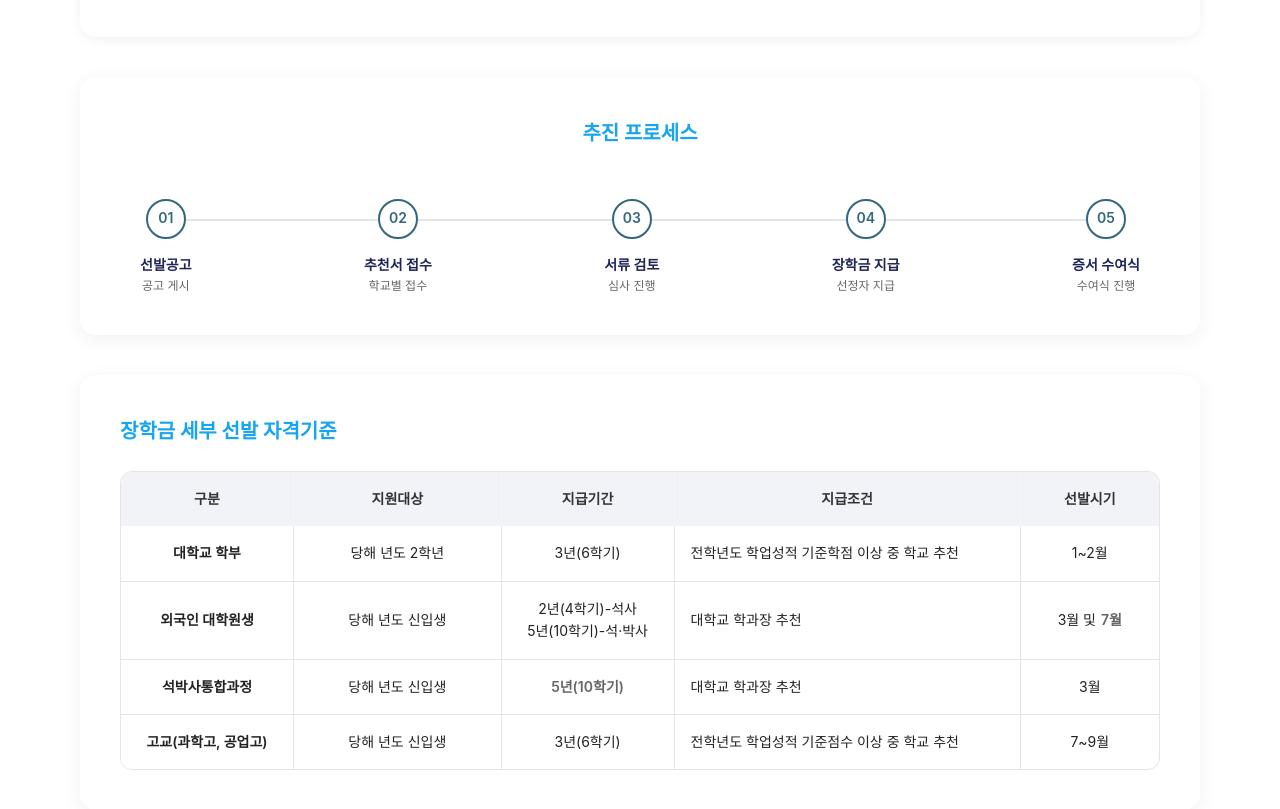
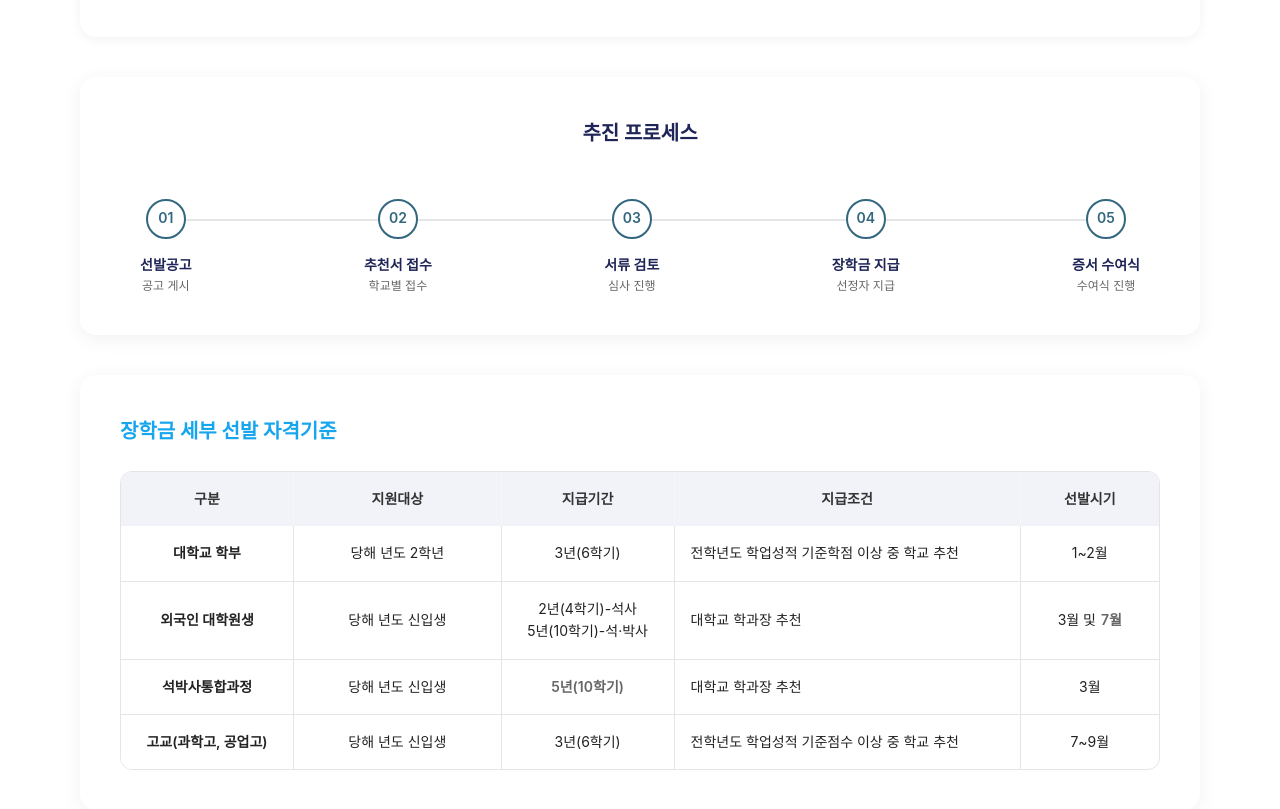
Before and after one commit to sykim1017/hyunsong, a website: page programs.html in a window 1280 px wide. Shown: the part 1326-2135 px from the top of the page. Drawn offline with Linux system fonts and the light colour scheme; a web font is replaced by a local one.

Commit message:
추진 프로세스 타이틀 색상 #1F2657로 변경
Co-Authored-By: Claude Opus 4.5 <noreply@anthropic.com>

```diff
--- a/programs.html
+++ b/programs.html
@@ -1078,7 +1078,7 @@
         .process-section h3 {
             font-size: 20px;
             font-weight: 700;
-            color: #17A6ED;
+            color: #1F2657;
             margin-bottom: 50px;
             text-align: center;
         }
```
